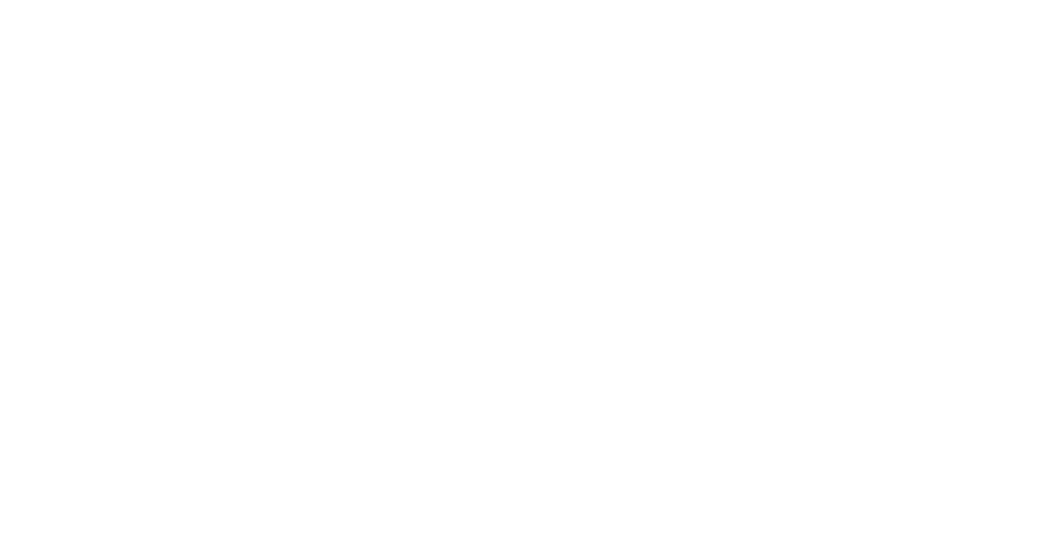
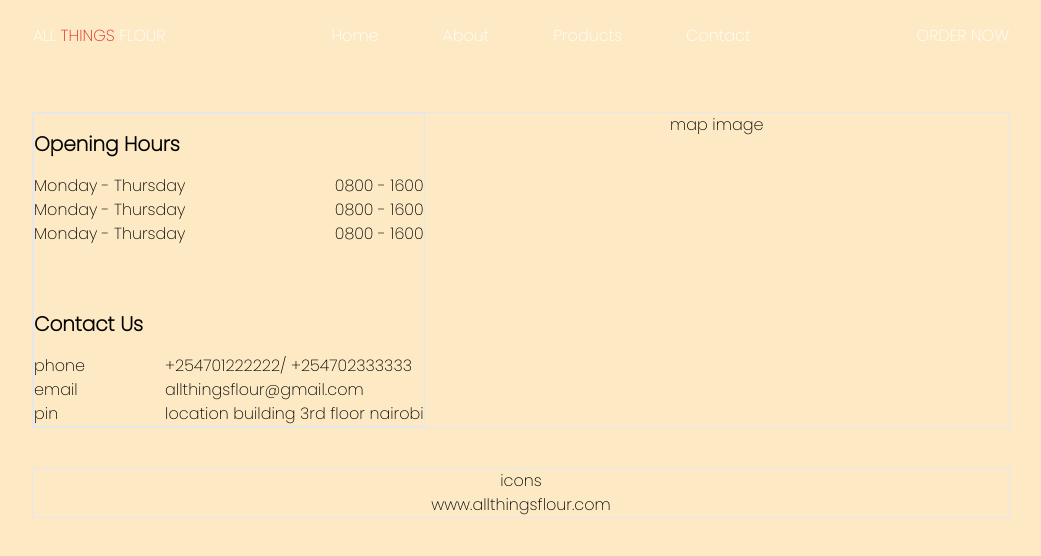
Before and after one commit to Njokinuthia/all-things-flour, a React (Create React App) app: page /contact in a window 1280 px wide. Before the commit this address had no page. Shown: the top 556 px of the page, without its empty margins (119-1160 px from the left). Built offline with nearby package versions, Linux system fonts and the light colour scheme.

Commit message:
style: add poppins font

```diff
--- a/public/index.html
+++ b/public/index.html
@@ -3,6 +3,10 @@
   <head>
     <meta charset="utf-8" />
     <link rel="icon" href="%PUBLIC_URL%/favicon.ico" />
+    <link rel="preconnect" href="https://fonts.googleapis.com">
+    <link rel="preconnect" href="https://fonts.gstatic.com" crossorigin>
+    <link href="https://fonts.googleapis.com/css2?family=Poppins:wght@200&display=swap" rel="stylesheet">
+
     <meta name="viewport" content="width=device-width, initial-scale=1" />
     <meta name="theme-color" content="#000000" />
     <meta
--- a/src/App.css
+++ b/src/App.css
@@ -1,4 +1,3 @@
 .background{
   background-color: rgba(253, 234, 196);
-  /* height: 100vh */
 }
--- a/src/App.js
+++ b/src/App.js
@@ -1,7 +1,7 @@
 import './App.css';
 import Home from './pages/home/Home';
-import About from './pages/home/about/About';
-import Contact from './pages/home/Contact/Contact';
+import About from './pages/about/About';
+import Contact from './pages/Contact/Contact';
 import { BrowserRouter, Route, Routes } from 'react-router-dom';
 
 function App() {
@@ -10,7 +10,7 @@
       <Routes>
         <Route exact path="/" element={<Home />}></Route>
         <Route path="/about" element={<About />}></Route>
-
+        <Route path="/contact" element={<Contact />}></Route>
       </Routes>
     </BrowserRouter>
   );
--- a/src/index.css
+++ b/src/index.css
@@ -1,3 +1,10 @@
 @tailwind base;
 @tailwind components;
 @tailwind utilities;
+
+*{
+  margin: 0;
+  padding: 0;
+  box-sizing: content-box;
+  font-family: 'Poppins', sans-serif;
+}
--- /dev/null
+++ b/src/pages/Contact/Contact.js
@@ -0,0 +1,55 @@
+import React from 'react'
+import Navbar from '../../components/navbar/Navbar'
+
+const Contact = () => {
+  return (
+    <div className='background  min-h-screen'>
+      <Navbar />
+      <div className='container border mx-auto my-10 w-full flex flex-col md:flex-row md:w-5/6'>
+        <div className='border w-5/6 mx-auto md:w-2/5 space-y-16'>
+          <div >
+            <h3 className='my-4 font-bold text-xl'>Opening Hours</h3>
+            <div className='flex justify-between'>
+              <div >
+                <p>Monday - Thursday</p>
+                <p>Monday - Thursday</p>
+                <p>Monday - Thursday</p>
+              </div>
+              <div>
+                <p>0800 - 1600</p>
+                <p>0800 - 1600</p>
+                <p>0800 - 1600</p>
+              </div>
+            </div>
+          </div>
+          <div>
+            <h3 className='my-4 font-bold text-xl'> Contact Us</h3>
+            <div className='flex justify-between'>
+              <div >
+                <p>phone</p>
+                <p>email</p>
+                <p>pin</p>
+              </div>
+              <div>
+                <p>+254701222222/ +254702333333</p>
+                <p>allthingsflour@gmail.com</p>
+                <p>location building 3rd floor nairobi</p>
+              </div>
+            </div>
+          </div>
+        </div>
+
+        {/* map */}
+        <div className='w-full md:w-3/5 text-center'>map image</div>
+
+
+      </div>
+      <div className='container border mx-auto my-10 w-full md:w-5/6 text-center'>
+        <p>icons</p>
+        <p>www.allthingsflour.com</p>
+      </div>
+    </div>
+  )
+}
+
+export default Contact
--- a/src/pages/home/about/About.js
+++ b/src/pages/about/About.js
@@ -1,6 +1,6 @@
 import React from 'react'
 import "./About.css"
-import Navbar from '../../../components/navbar/Navbar'
+import Navbar from '../../components/navbar/Navbar'
 
 const About = () => {
   return (
--- a/src/pages/home/Contact/Contact.js
+++ /dev/null
@@ -1,13 +0,0 @@
-import React from 'react'
-import Navbar from '../../../components/navbar/Navbar'
-
-const Contact = () => {
-  return (
-    <div className='background'>
-      <Navbar/>
-
-    </div>
-  )
-}
-
-export default Contact
--- a/src/pages/home/Home.css
+++ b/src/pages/home/Home.css
@@ -1,7 +1,9 @@
 .homeImg{
   background-image: url(/src/assets/home.jpg);
   background-repeat: no-repeat;
-  background-size: 100% 100%;
+  /* background-size: 100% 100%; */
+  background-size: cover;
+  background-position: 100% 100%;
   height: 100vh;
 }
 span{
--- a/src/pages/home/Home.js
+++ b/src/pages/home/Home.js
@@ -5,10 +5,10 @@
 
 const Home = () => {
   return (
-    <div className='homeImg container mx-auto w-5/6'>
+    <div className='homeImg w-full'>
       <Navbar />
       <div className='w-5/6 mx-auto mt-60 text-white'>
-        <h1 className=' font-extrabold text-6xl'>Taste <span>The <br></br> Fee</span>ling....</h1>
+        <h1 className='font-extrabold text-6xl'>Taste <span>The <br></br> Fee</span>ling....</h1>
         <div>ORDER NOW</div>
       </div>
     </div>
```
Also changed, not shown: src/pages/about/About.css (renamed from src/pages/home/about/About.css).
